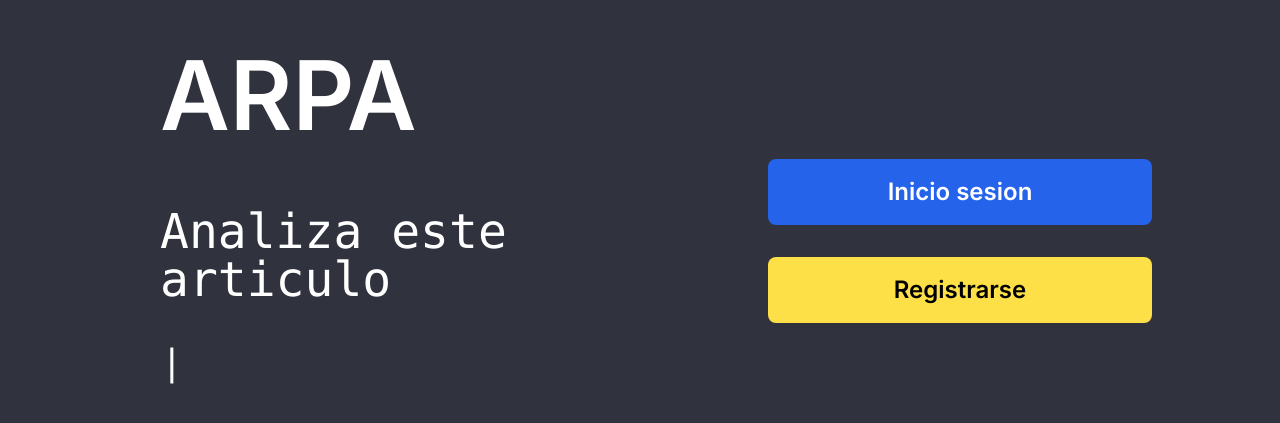
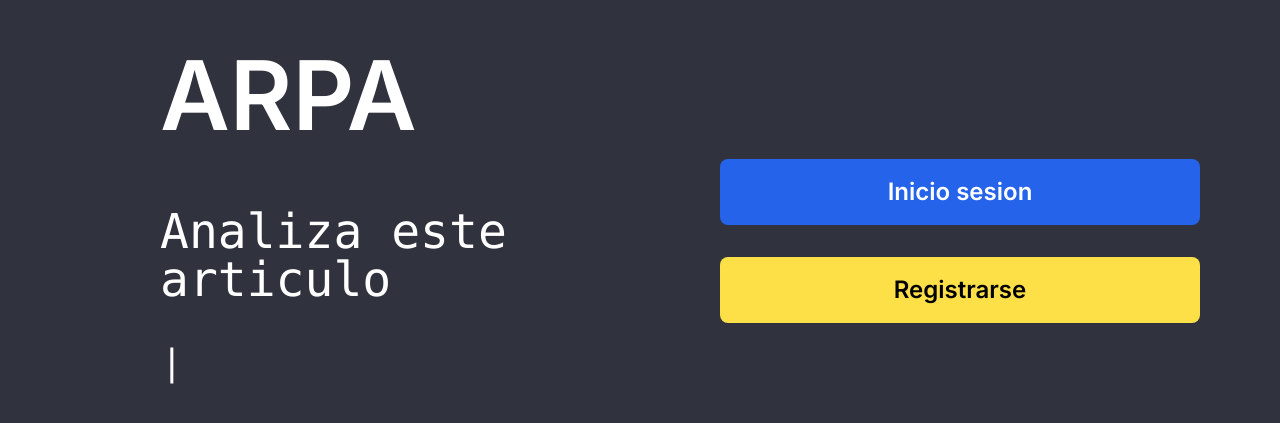
Before and after one commit to raxhacks/arpa-softtek, a Next.js app in the folder frontend/: page / in a window 1280 px wide. Shown: the part 139-562 px from the top of the page. Built offline with nearby package versions, Linux system fonts and the light colour scheme.

Commit message:
Update MyTabs.js

```diff
--- a/frontend/app/components/MyTabs.js
+++ b/frontend/app/components/MyTabs.js
@@ -100,7 +100,7 @@ function MyTabs() {
   return (
     <Tab.Group className={`w-full flex flex-grow justify-center items-center`}>
       <Tab.Panels className={`flex-grow w-full rounded-lg bg-opacity-95`}>
-        <Tab.Panel className={`w-96 mb-10`}>
+        <Tab.Panel className={`w-96 lg:w-full lg:pr-20 lg:pl-20 mb-10`}>
           <Tab></Tab>
           {/* Inicio de Sesion Button */}
           <Tab className={`rounded-lg border border-transparent py-4 w-full text-center font-semibold text-2xl bg-blue-600 transition-colors hover:border-blue-300 hover:bg-yellow-100 hover:dark:bg-neutral-800/20`} >
```
